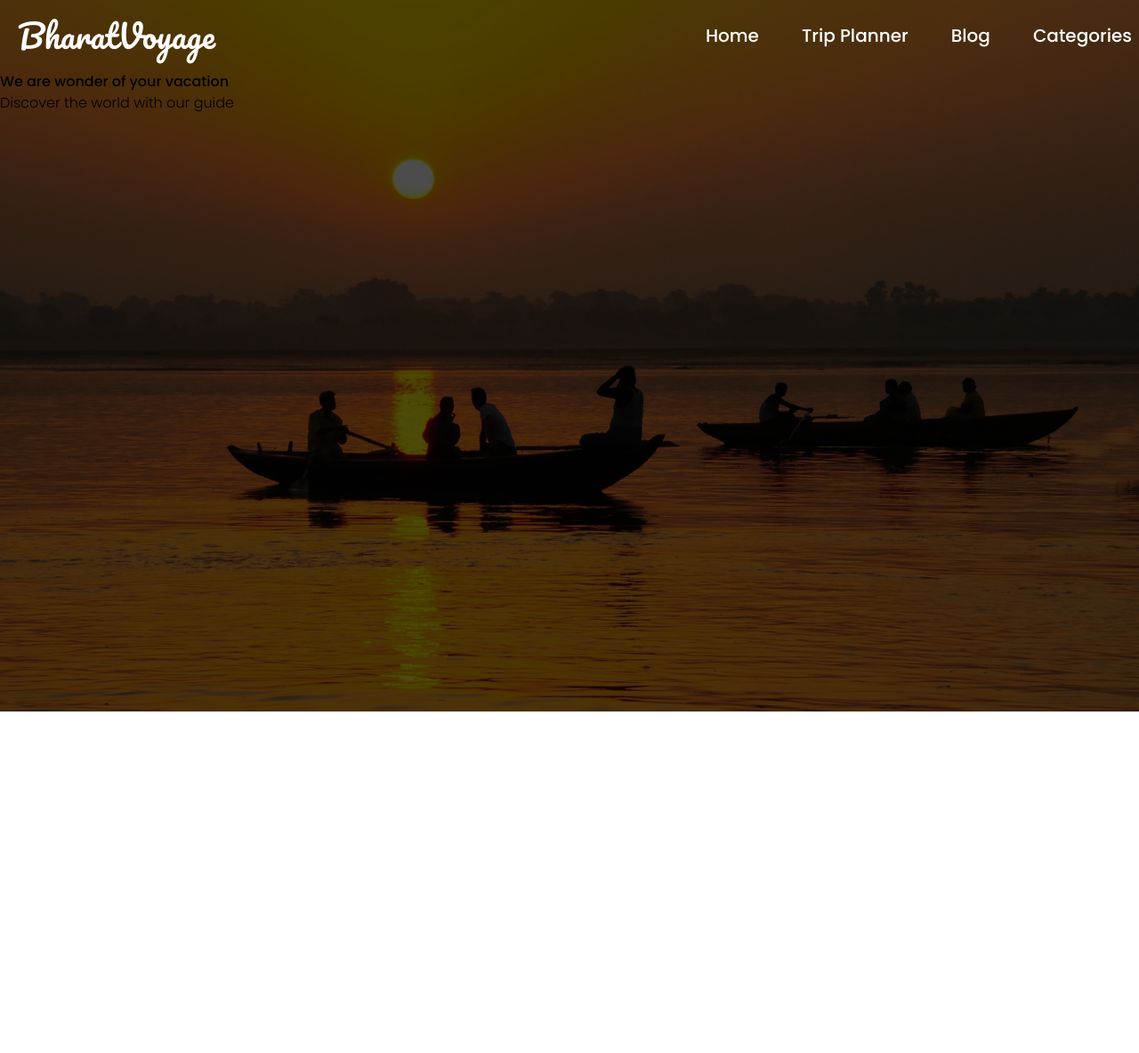
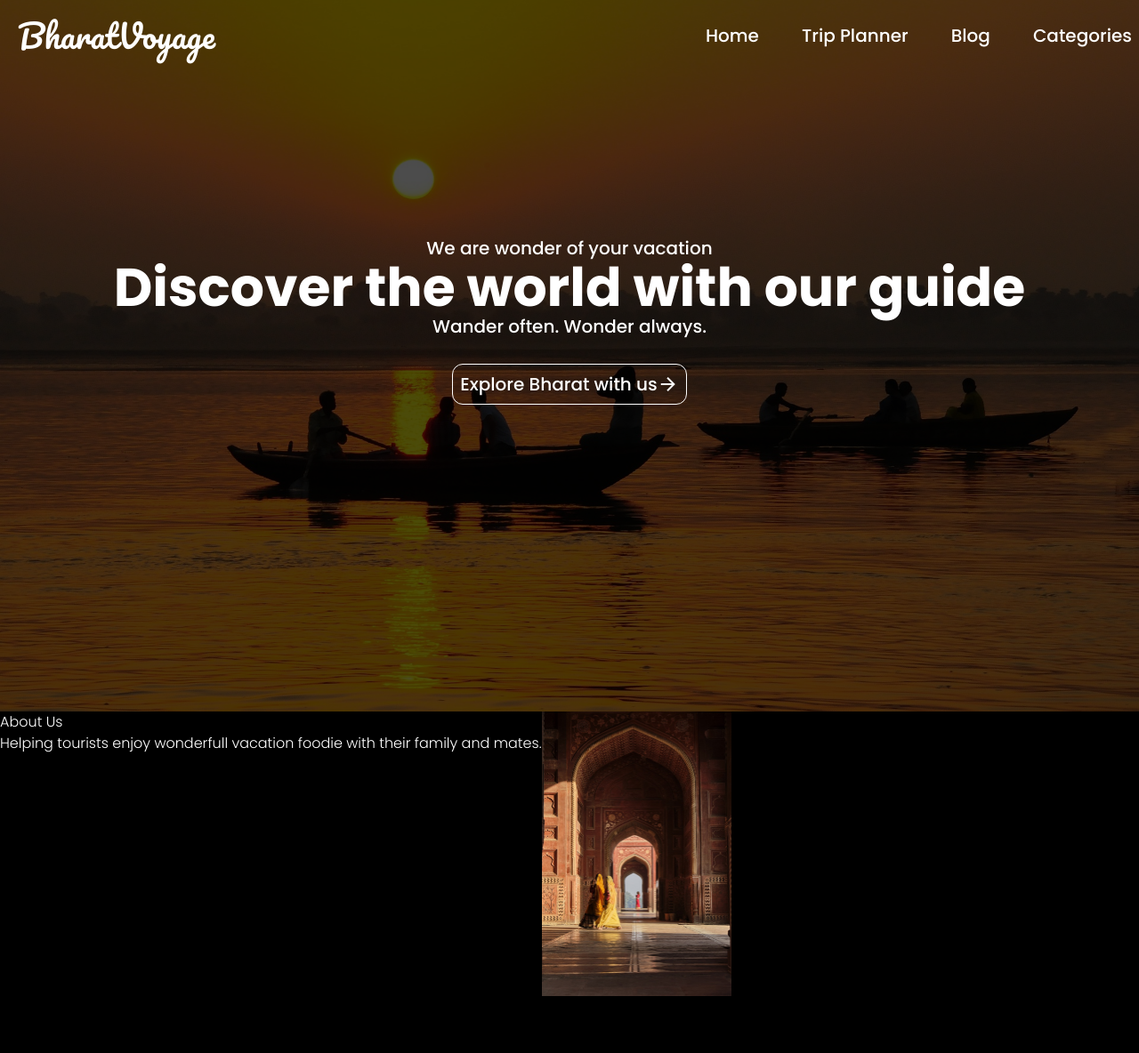
Before and after one commit to yashvardhannautiyal/Landing-Page, a website: page index.html in a window 1280 px wide. Shown: the whole page at 89% size. Before the commit the page ends 800 px from the top, so only its background shows below. Drawn offline with nearby package versions, Linux system fonts and the light colour scheme.

Commit message:
hero section completed

```diff
--- a/index.html
+++ b/index.html
@@ -15,8 +15,10 @@
       rel="stylesheet"
       href="https://fonts.googleapis.com/css2?family=Material+Symbols+Outlined:opsz,wght,FILL,GRAD@20..48,100..700,0..1,-50..200"
     />
+    <!-- arrow icon -->
+    <link rel="stylesheet" href="https://fonts.googleapis.com/css2?family=Material+Symbols+Outlined:opsz,wght,FILL,GRAD@24,400,0,0" />
   </head>
-  <body class="font-mainText font-light">
+  <body class="font-mainText font-light text-white">
     <!------------------------ NAVBAR ---------------------->
     <div class="relative bg-navBg bg-cover bg-center bg-fixed h-screen">
       <div class="absolute inset-0 bg-black bg-opacity-70">
@@ -67,11 +69,30 @@
           </div>
         </nav>
 
+
         <!---------------------------- HERO SECTION  --------------------------->
-        <div id="hero-section">
-          <p class="font-medium ">We are wonder of your vacation</p>
-          <h1>Discover the world with our guide</h1>
+        <div id="hero-section" class="flex flex-col text-white justify-center items-center mt-20 h-1/2">
+          <p class="font-medium text-base md:text-xl">We are wonder of your vacation</p>
+          <h1 class="font-bold text-xl lg:text-6xl md:text-4xl sm:text-3xl">Discover the world with our guide</h1>
+          <p class="font-medium text-base md:text-xl">Wander often. Wonder always.</p>
+          <button class="bg-transparent text-white  border border-white rounded-xl p-2 hover:bg-black mt-7 flex items-center justify-center">
+            <span class="font-medium text-base md:text-xl">Explore Bharat with us</span>
+            <span class="material-symbols-outlined">
+              arrow_forward
+              </span>
+          </button>
         </div>
+      </div>
+    </div>
+
+    <!------------------------------ ABOUT US SECTION  ------------------------------>
+    <div id="aboutUs-section" class="bg-black h-96 flex">
+      <div id="content">
+        <h2>About Us</h2>
+        <p>Helping tourists enjoy wonderfull vacation foodie with their family and mates.</p>
+      </div>
+      <div>
+        <img src="./resources/aboutUsImg.jpg" alt="" class="h-80 w-auto">
       </div>
     </div>
   </body>
```
Also changed, not shown: resources/aboutUsImg.jpg (added), src/output.css.
